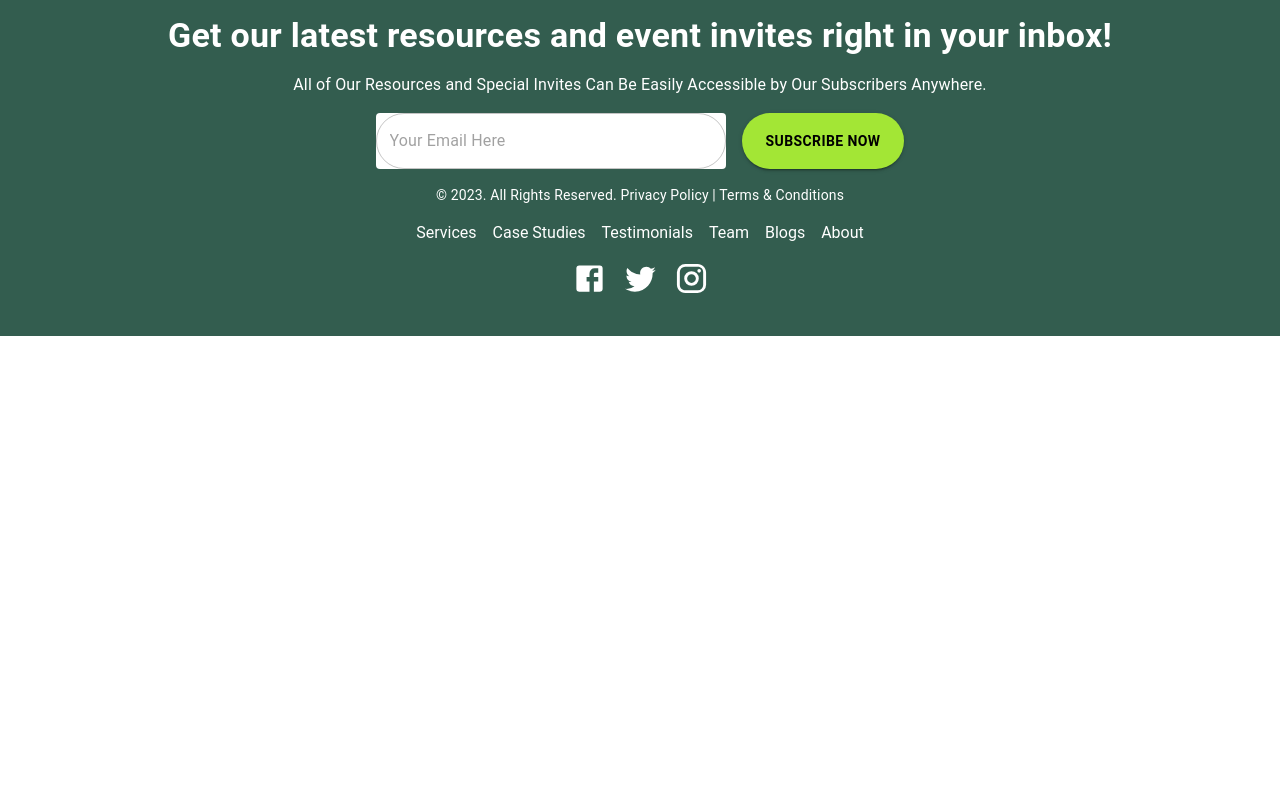
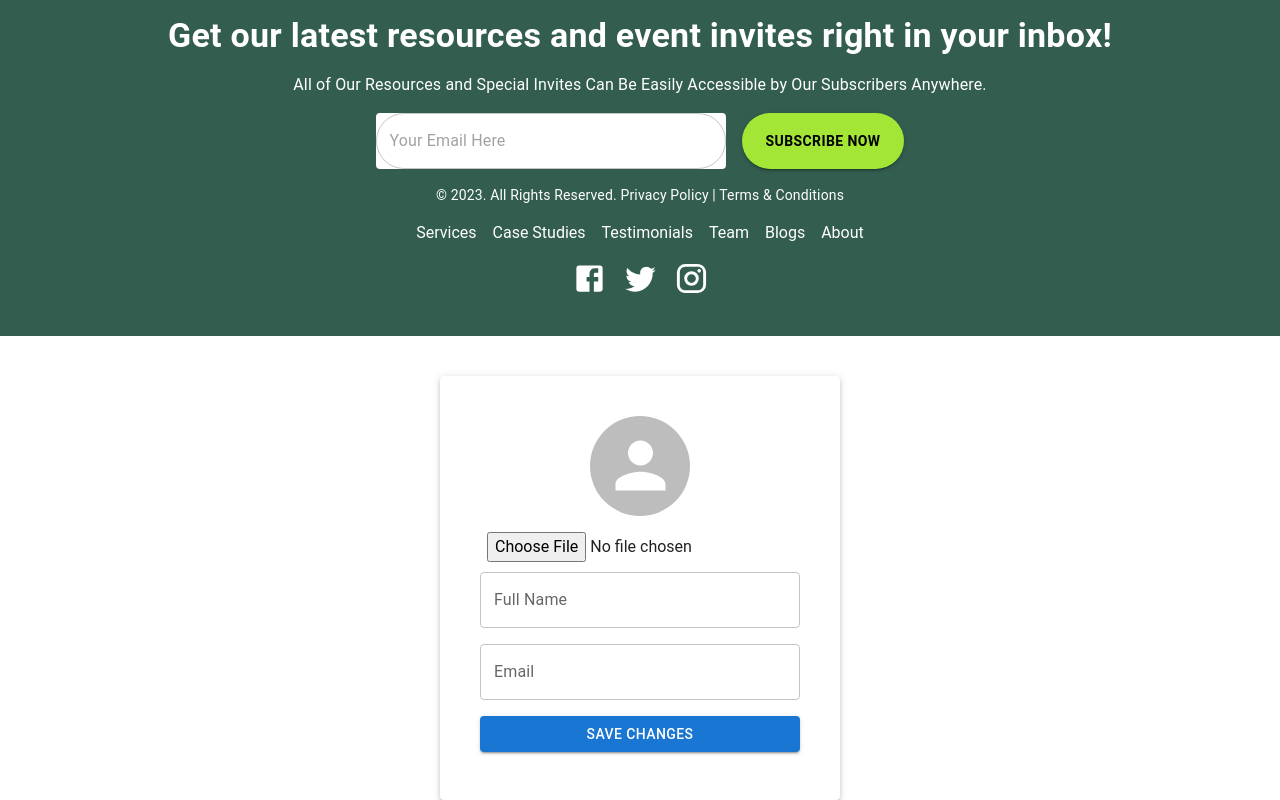
Before and after one commit to Mutai001/Mental-health-app, a React (Vite) app: page / in a window 1280 px wide. Shown: the part 3520-4320 px from the top of the page. Before the commit the page ends 3856 px from the top, so only its background shows below. Built offline with nearby package versions, Linux system fonts and the light colour scheme.

Commit message:
created profilepage

```diff
--- a/src/App.tsx
+++ b/src/App.tsx
@@ -9,6 +9,7 @@ import Testimonials from './components/Testimonials';
 import Specialists from './components/Specialists';
 import Mindtraining from './components/Mindtraining';
 import Footer from './components/Footer';
+import ProfilePage from './components/UserDash/Profile'; // Import ProfilePage
 
 const App: React.FC = () => {
   return (
@@ -23,6 +24,7 @@ const App: React.FC = () => {
         <Specialists />
         <Mindtraining />
         <Footer />
+        <ProfilePage />
       </div>
     </BrowserRouter>
   );
--- a/src/components/UserDash/Profile.tsx
+++ b/src/components/UserDash/Profile.tsx
@@ -1,6 +1,78 @@
+import { useState } from "react";
+import { Avatar, Button, TextField, Card, CardContent, CircularProgress } from "@mui/material";
 
-export default function Profile() {
+const ProfilePage = () => {
+  const [name, setName] = useState<string>("");
+  const [email, setEmail] = useState<string>("");
+  const [avatar, setAvatar] = useState<string>("");
+  const [loading, setLoading] = useState<boolean>(false);
+
+  // Handle file upload
+  const handleFileChange = (event: React.ChangeEvent<HTMLInputElement>) => {
+    const file = event.target.files?.[0];
+    if (file) {
+      const reader = new FileReader();
+      reader.onloadend = () => {
+        setAvatar(reader.result as string); // Type assertion fixes issue
+      };
+      reader.readAsDataURL(file);
+    }
+  };
+
+  // Handle form submission
+  const handleSave = () => {
+    setLoading(true);
+    setTimeout(() => {
+      setLoading(false);
+      alert("Profile Updated Successfully!");
+    }, 2000);
+  };
+
   return (
-    <div>Profile</div>
-  )
-}
+    <Card sx={{ maxWidth: 400, mx: "auto", mt: 5, p: 3, textAlign: "center", boxShadow: 3 }}>
+      <CardContent>
+        <Avatar
+          src={avatar}
+          sx={{ width: 100, height: 100, margin: "auto", mb: 2 }}
+        />
+        <input
+          type="file"
+          accept="image/*"
+          onChange={handleFileChange}
+          style={{ display: "block", margin: "10px auto" }}
+        />
+
+        <TextField
+          fullWidth
+          label="Full Name"
+          variant="outlined"
+          value={name}
+          onChange={(e) => setName(e.target.value)}
+          sx={{ mb: 2 }}
+        />
+
+        <TextField
+          fullWidth
+          label="Email"
+          variant="outlined"
+          type="email"
+          value={email}
+          onChange={(e) => setEmail(e.target.value)}
+          sx={{ mb: 2 }}
+        />
+
+        <Button
+          variant="contained"
+          color="primary"
+          fullWidth
+          onClick={handleSave}
+          disabled={loading}
+        >
+          {loading ? <CircularProgress size={24} color="inherit" /> : "Save Changes"}
+        </Button>
+      </CardContent>
+    </Card>
+  );
+};
+
+export default ProfilePage;
```
Also changed, not shown: 1 other file (tests, documents, lock files or other folders).
